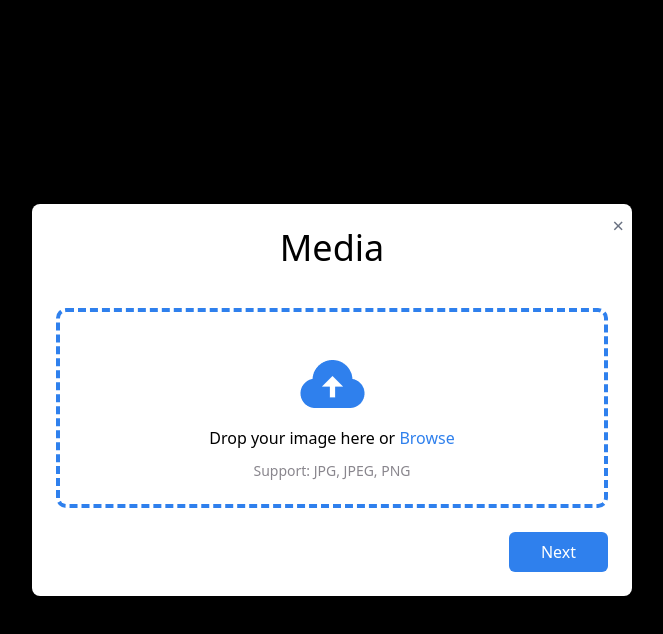
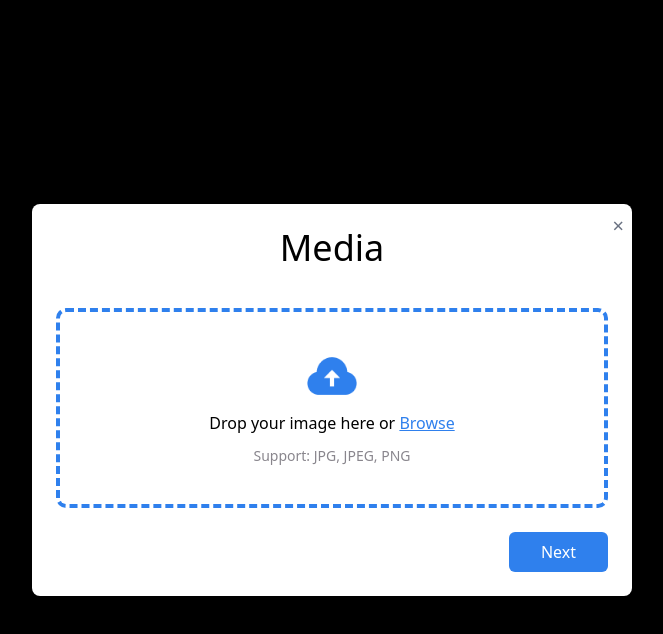
Before and after one commit to BKDR01/Books-Admin-workPlase, a React (Vite) app: page / in a window 1280 px wide. Both pictures are taken after a click on the picture 375 px from the left and 250 px from the top of the page. Shown: the top 634 px of the page, without its empty margins (308-971 px from the left). Built offline with nearby package versions, Linux system fonts and the light colour scheme.

Commit message:
togrlandi

```diff
--- a/src/Pages/Media/Media.jsx
+++ b/src/Pages/Media/Media.jsx
@@ -1,33 +1,95 @@
-import React from 'react';
+import React, { useRef, useState } from 'react';
 import upload from './../../assets/IMG/upload.png';
 
-function Media({ onClose }) {
+function Media({ onClose, onSelectImage }) {
+    const fileInputRef = useRef(null);
+    const [preview, setPreview] = useState(null);
+    const [imageFile, setImageFile] = useState(null);
+
+    const handleBrowseClick = () => {
+        fileInputRef.current.click();
+    };
+
+    const handleFileChange = (e) => {
+        const file = e.target.files[0];
+        if (!file) return;
+
+        const imageUrl = URL.createObjectURL(file);
+        setPreview(imageUrl);
+        setImageFile(imageUrl);
+    };
+
+    const handleDrop = (e) => {
+        e.preventDefault();
+        const file = e.dataTransfer.files[0];
+        if (!file) return;
+
+        const imageUrl = URL.createObjectURL(file);
+        setPreview(imageUrl);
+        setImageFile(imageUrl);
+    };
+
+    const handleDragOver = (e) => e.preventDefault();
+
+    const handleNext = () => {
+        if (imageFile) onSelectImage(imageFile);
+        onClose();
+    };
+
     return (
         <div className="fixed inset-0 bg-black bg-opacity-50 flex items-center justify-center z-50">
             <div className="bg-white rounded-lg p-6 w-[600px] relative">
                 <button
-                    className="absolute top-2 right-2 text-gray-500 text-xl hover:text-red-500"
                     onClick={onClose}
+                    className="absolute top-2 right-2 text-gray-500 text-xl"
                 >
                     ×
                 </button>
 
-                <h1 className='text-4xl text-center'>Media</h1>
-
-                <div className="w-full h-[200px] border-4 border-dashed border-[#2F80ED] rounded-[10px] mt-[40px]">
-                    <img src={upload} alt="" className='mx-auto mt-[40px]' />
-                    <h2 className='text-center text-[16px] pt-[10px]'>
-                        Drop your image here or <span className='text-[#2F80ED]'><a href="">Browse</a></span>
-                    </h2>
-                    <p className='text-[#89868D] text-center text-[14px] pt-[10px]'>Support: JPG, JPEG, PNG</p>
+                <h1 className="text-4xl text-center">Media</h1>
+                <div className="w-full h-[200px] border-4 border-dashed border-[#2F80ED] rounded-[10px] mt-[40px] flex flex-col items-center justify-center cursor-pointer"
+                    onClick={handleBrowseClick}
+                    onDrop={handleDrop}
+                    onDragOver={handleDragOver}
+                >
+                    {preview ? (
+                        <img
+                            src={preview}
+                            alt="Preview"
+                            className="h-full object-contain"
+                        />
+                    ) : (
+                        <>
+                            <img
+                                src={upload}
+                                alt="Upload Icon"
+                                className="w-[50px] h-[50px]"
+                            />
+                            <h2 className="text-[16px] pt-[10px] text-center">
+                                Drop your image here or{' '}
+                                <span className="text-[#2F80ED] underline">Browse</span>
+                            </h2>
+                            <p className="text-[#89868D] text-[14px] pt-[10px] text-center">
+                                Support: JPG, JPEG, PNG
+                            </p>
+                        </>
+                    )}
+                    <input
+                        ref={fileInputRef}
+                        type="file"
+                        accept="image/*"
+                        className="hidden"
+                        onChange={handleFileChange}
+                    />
                 </div>
-
-                <button className='px-8 py-2 bg-[#2F80ED] text-white rounded-md mt-6 float-right'>
+                <button
+                    className="px-8 py-2 bg-[#2F80ED] text-white rounded-md mt-6 float-right"
+                    onClick={handleNext}
+                >
                     Next
                 </button>
             </div>
         </div>
     );
 }
-
 export default Media;
--- a/src/Pages/MyDetails/Detalis.jsx
+++ b/src/Pages/MyDetails/Detalis.jsx
@@ -1,10 +1,12 @@
 import React, { useState } from 'react';
 import { useForm, Controller } from 'react-hook-form';
+import { Calendar } from 'primereact/calendar';
+import InputForm from './../../Components/InputForm/InputForm.jsx';
+import Media from './../Media/Media.jsx';
+
 import user from './../../assets/Mask group (4).png';
 import qalam from './../../assets/IMG/Frame 1000003195.png';
-import InputForm from './../../Components/InputForm/InputForm.jsx';
-import { Calendar } from 'primereact/calendar';
-import Media from './../Media/Media.jsx';
+
 import 'primereact/resources/themes/saga-blue/theme.css';
 import 'primereact/resources/primereact.min.css';
 import 'primeicons/primeicons.css';
@@ -24,26 +26,23 @@ function Detalis() {
     }
   });
 
-  const onSubmit = (data) => {
-    console.log(data);
-  };
+  const onSubmit = (data) => console.log(data);
+  const handleImageSelect = (image) => setSelectedImage(image);
 
   return (
     <div className="max-w-[700px] mx-auto">
-      <div className="text-center pt-[30px]">
+      <div className="text-center pt-8">
         <h1 className="text-[#3A3541] text-3xl">Keling, asosiy ma'lumotlardan boshlaylik</h1>
-        <p className="text-[#3A3541] text-[14.22px] pt-[20px]">
-          Ismingiz va elektron pochta manzilingizni bizga xabar bering. Siz bo'lmagan manzildan foydalaning
-          boshqa foydalanuvchilar siz bilan bog'lanishlarini unutmang
+        <p className="text-[#3A3541] text-sm pt-5">
+          Ismingiz va elektron pochta manzilingizni bizga xabar bering. Boshqa foydalanuvchilar siz bilan bog'lanishlari uchun to'g'ri ma'lumot kiriting.
         </p>
       </div>
-
-      <div className="flex items-center gap-7 mt-[50px]">
-        <div className="relative inline-block">
-          <img src={selectedImage} alt="User" className="w-24 h-24 rounded-full border-[4px] border-gray-300" />
+      <div className="flex items-center gap-7 mt-12">
+        <div className="relative">
+          <img src={selectedImage} alt="User" className="w-24 h-24 rounded-full border-4 border-gray-300 object-cover" />
           <img
             src={qalam}
-            alt="Qalamcha"
+            alt="Tahrirlash"
             className="absolute w-6 h-6 cursor-pointer"
             style={{ bottom: '12px', right: '-1px' }}
             onClick={() => setShowMedia(true)}
@@ -56,49 +55,22 @@ function Detalis() {
       </div>
 
       {showMedia && (
-        <div className="fixed inset-0 bg-black bg-opacity-50 flex items-center justify-center z-50">
-          <div className="bg-white rounded-lg shadow-lg p-6 relative w-full max-w-[600px]">
-            <button
-              onClick={() => setShowMedia(false)}
-              className="absolute top-2 right-2 text-gray-600 text-xl font-bold"
-            >
-              &times;
-            </button>
-            <Media onClose={() => setShowMedia(false)} onSelectImage={setSelectedImage} />
-          </div>
-        </div>
+        <Media
+          onClose={() => setShowMedia(false)}
+          onSelectImage={handleImageSelect}
+        />
       )}
+      <form onSubmit={handleSubmit(onSubmit)} className="mt-10 space-y-6">
 
-      <form onSubmit={handleSubmit(onSubmit)} className="mt-10 space-y-6">
-        <div className="flex gap-[30px]">
-          <InputForm
-            label="Ism"
-            type="text"
-            placeholder="Ismingiz"
-            register={register}
-            name="ism"
-          />
-          <InputForm
-            label="Familiya"
-            type="text"
-            placeholder="Familiyangiz"
-            register={register}
-            name="familiya"
-          />
+        <div className="flex gap-7">
+          <InputForm label="Ism" name="ism" placeholder="Ismingiz" type="text" register={register} />
+          <InputForm label="Familiya" name="familiya" placeholder="Familiyangiz" type="text" register={register} />
         </div>
 
-        <div className="flex gap-[30px]">
-          <InputForm
-            label="Email manzil"
-            type="email"
-            placeholder="Email manzil"
-            register={register}
-            name="email"
-          />
+        <div className="flex gap-7">
+          <InputForm label="Email manzil" name="email" placeholder="Email manzil" type="email" register={register} />
           <div className="w-full">
-            <label className="text-[#3A3541] text-[20px] block mb-2">
-              Tug'ilgan kuni
-            </label>
+            <label className="text-[#3A3541] text-[20px] block mb-2">Tug'ilgan kuni</label>
             <Controller
               name="tugilganKuni"
               control={control}
@@ -109,39 +81,21 @@ function Detalis() {
                   dateFormat="mm/dd/yy"
                   placeholder="MM/DD/YYYY"
                   mask="99/99/9999"
-                  showIcon={false}
-                  showButtonBar={false}
                   className="w-full"
-                  inputClassName="bg-[#F4F5F9] text-[#3A3541] border border-[#DBDCDE] rounded-md px-3 py-1 text-xs h-8 w-full focus:outline-none focus:border-[#DBDCDE] focus:ring-0 focus:shadow-none"
-                  panelClassName="!text-xs !p-1 !m-0 [&_.p-datepicker-calendar]:text-[10px] [&_.p-datepicker-calendar]:leading-[1] [&_.p-datepicker-calendar]:p-0 [&_.p-datepicker-calendar]:m-0 [&_.p-datepicker-calendar]:gap-1"
+                  inputClassName="bg-[#F4F5F9] text-[#3A3541] border border-[#DBDCDE] rounded-md px-3 py-1 text-xs h-8 w-full focus:outline-none"
                 />
               )}
             />
           </div>
         </div>
 
-        <div className="flex gap-[30px]">
-          <InputForm
-            label="Shahar"
-            type="text"
-            placeholder="Shahar"
-            register={register}
-            name="shahar"
-          />
-          <InputForm
-            label="Pochta kodi"
-            type="text"
-            placeholder="Pochta kodi"
-            register={register}
-            name="pochtaKodi"
-          />
+        <div className="flex gap-7">
+          <InputForm label="Shahar" name="shahar" placeholder="Shahar" type="text" register={register} />
+          <InputForm label="Pochta kodi" name="pochtaKodi" placeholder="Pochta kodi" type="text" register={register} />
         </div>
 
         <div className="text-right pt-5">
-          <button
-            type="submit"
-            className="bg-blue-600 hover:bg-blue-700 text-white px-6 py-2 rounded-md"
-          >
+          <button type="submit" className="bg-blue-600 hover:bg-blue-700 text-white px-6 py-2 rounded-md">
             Saqlash
           </button>
         </div>
@@ -149,5 +103,4 @@ function Detalis() {
     </div>
   );
 }
-
 export default Detalis;
```
